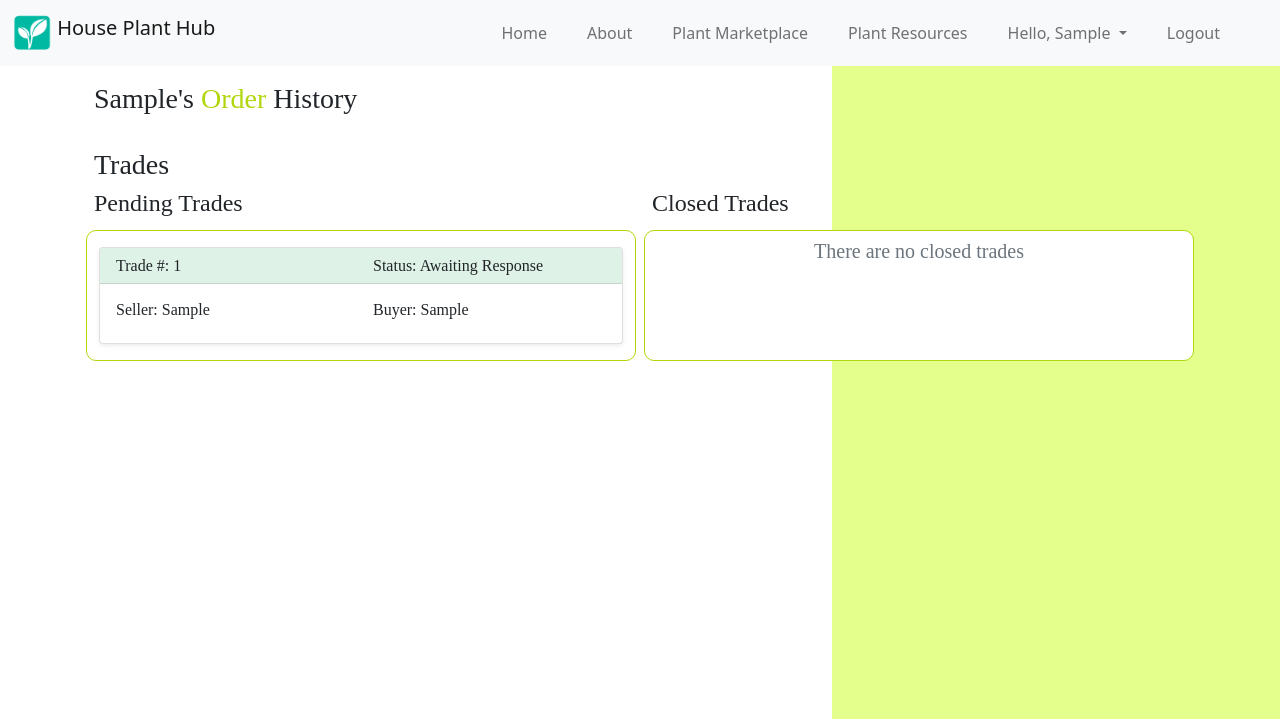
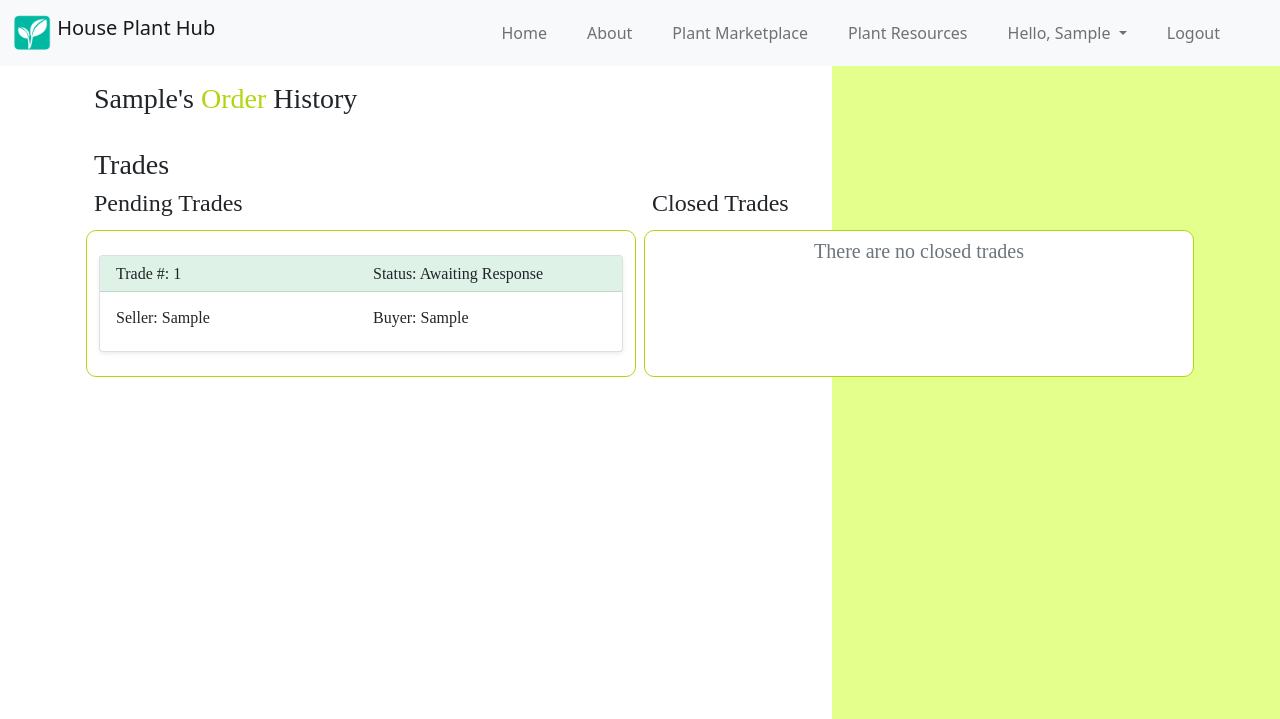
Before and after one commit to Harmony222/house-plant-bst, a Django app: page /trade/order_history/ in a window 1280 px wide. Shown: the top 719 px of the page. Run offline with Django 4.2, Linux system fonts and the light colour scheme; a user stored in the database is signed in; tables that the repository leaves empty hold one stand-in row (values such as "Sample post"); some libraries are stand-ins or nearby versions.

Commit message:
added slightly larger margin between trades cards

```diff
--- a/templates/trade/order_history.html
+++ b/templates/trade/order_history.html
@@ -28,7 +28,7 @@
             <div class="col bg-white m-1 custom-card py-2">
                 {% if trades_pending %}
                     {% for trade in trades_pending %}
-                    <div class="card shadow-sm my-2">
+                    <div class="card shadow-sm my-3">
                         <h6 class="card-header trade-card-header">
                             <div class="row">
                                 <div class="col">
@@ -74,7 +74,7 @@
             <div class="col bg-white m-1 custom-card py-2">
                 {% if trades_closed %}
                     {% for trade in trades_closed %}
-                    <div class="card shadow-sm my-2">
+                    <div class="card shadow-sm my-3">
                         <h6 class="card-header trade-card-header">
                             <div class="row">
                                 <div class="col">
```
